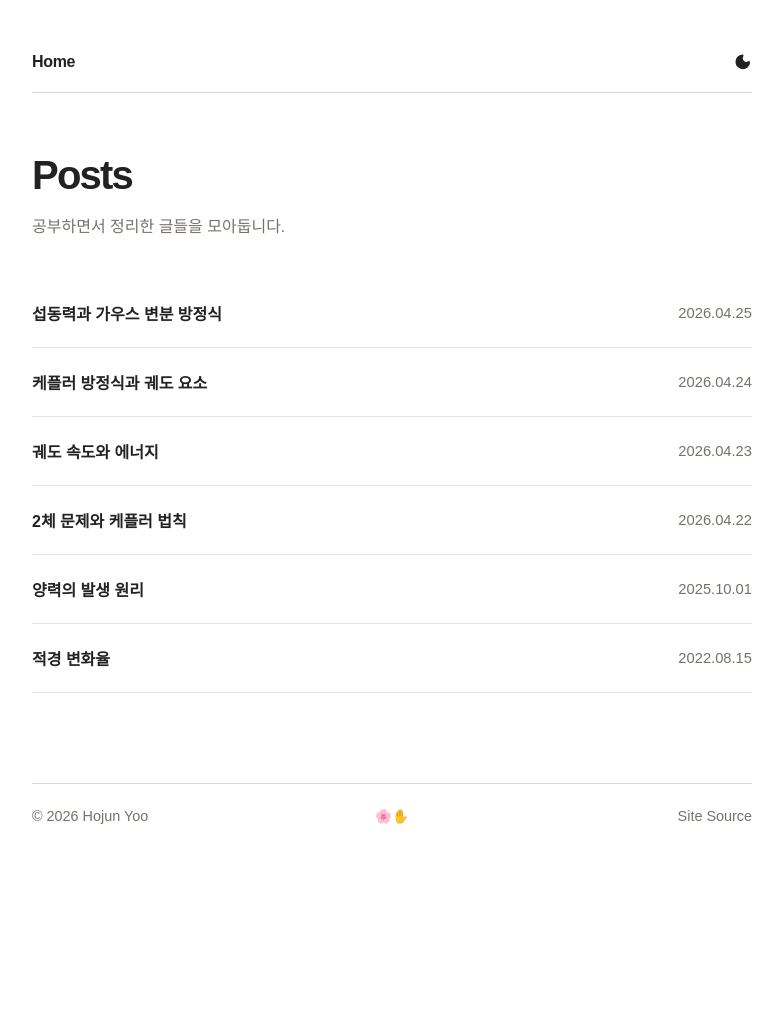
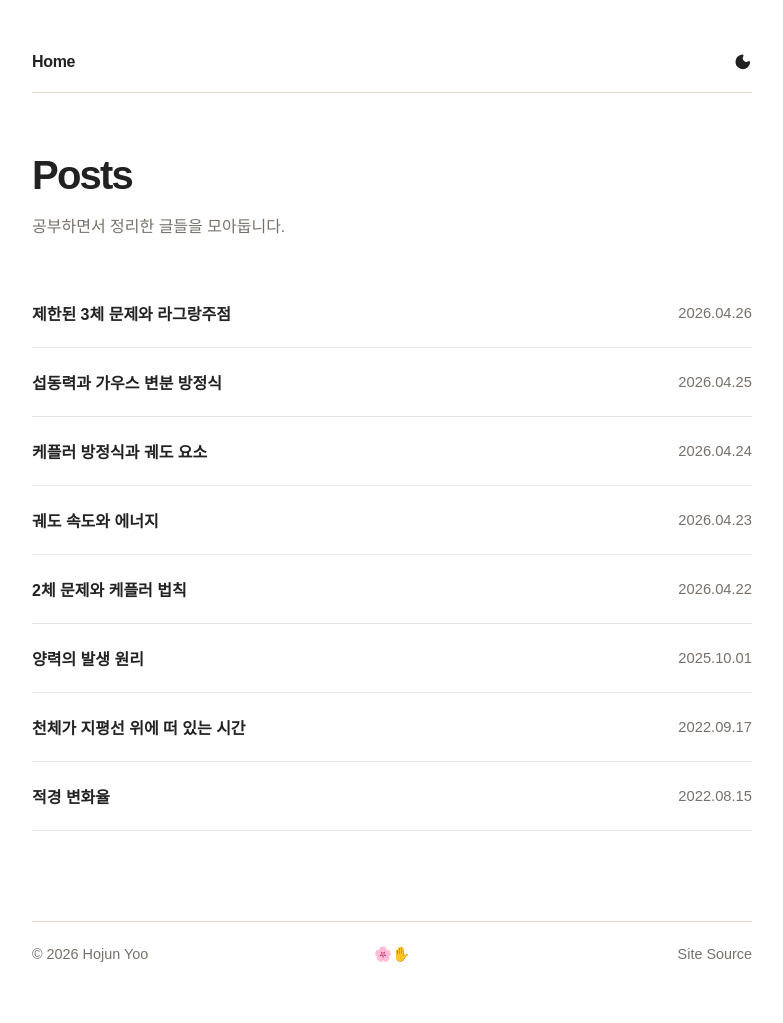
Before and after one commit to shami-momo/shami-momo.github.io, a Jekyll site: the page built from posts.md, in a window 1280 px wide. Shown: the whole page, without its empty margins (248-1031 px from the left). Built offline with Jekyll 4.4.1, drawn with Linux system fonts in a browser that asks for light colours; some web fonts are replaced; before the commit the page ends 900 px from its top, so only the background shows below that.

```diff
--- a/_layouts/default.html
+++ b/_layouts/default.html
@@ -82,23 +82,9 @@
     <footer class="footer">
       <span>© {{ site.time | date: "%Y" }} {{ site.title }}</span>
 
-      <span class="subculture-easter-egg">
-        <a
-          class="subculture-link"
-          href="{{ '/anime/' | relative_url }}"
-          aria-label="애니메이션 페이지"
-        >
-          🌸✋
-        </a>
-
-        <span
-          class="subculture-message"
-          role="status"
-          aria-hidden="true"
-        >
-          이걸 클릭하다니 이상해!
-        </span>
-      </span>
+      <button class="tadashikunai" type="button">
+        🌸✋
+      </button>
 
       <a
         class="site-copyright"
@@ -210,18 +196,33 @@
       });
     })();
 
-    const subcultureLink = document.querySelector(".subculture-link");
-    const subcultureMessage = document.querySelector(".subculture-message");
+    const ANIME_URL = "{{ '/anime/' | relative_url }}";
+    const PASSWORD_HASH = "5fd0ddd64b4a3992b2f1834e0db26007393acd8c40b0ad93477a779e97b612cb";
 
-    subcultureLink?.addEventListener("click", (event) => {
-      if (!subcultureMessage || subcultureMessage.classList.contains("is-visible")) {
+    const easterEggButton = document.querySelector(".tadashikunai");
+
+    async function sha256(value) {
+      const data = new TextEncoder().encode(value);
+      const hash = await crypto.subtle.digest("SHA-256", data);
+
+      return [...new Uint8Array(hash)]
+        .map((byte) => byte.toString(16).padStart(2, "0"))
+        .join("");
+    }
+
+    easterEggButton?.addEventListener("click", async () => {
+      const password = window.prompt("병을 구우면 【   】가 돼!");
+
+      if (password === null) return;
+
+      const passwordHash = await sha256(password);
+
+      if (passwordHash === PASSWORD_HASH) {
+        window.location.assign(ANIME_URL);
         return;
       }
 
-      event.preventDefault();
-
-      subcultureMessage.classList.add("is-visible");
-      subcultureMessage.setAttribute("aria-hidden", "false");
+      window.alert("틀려버렸어...");
     });
   </script>
 </body>
--- /dev/null
+++ b/_posts/2022-09-17-star.md
@@ -0,0 +1,32 @@
+---
+layout: post
+title: "천체가 지평선 위에 떠 있는 시간"
+date: 2022-09-17
+tags: [지구과학2]
+---
+**천체가 지평선 위에 떠 있는 시간**은 어떻게 구할 수 있을까? 아래와 같은 간단한 기하를 통해 이 시간이 **위도와 적위**에 의존하는 간단한 함수임을 알 수 있다.
+
+<figure>
+  <img src="{{ '/assets/images/posts/2022-09-17-star/sphere.webp' | relative_url }}">
+</figure>
+먼저 왼쪽 그림을 보자. 이때 임의의 천체의 일주권은 하늘색 원과 같다. 천구를 반지름이 1인 구로 생각하고 천체의 적위를 $\delta$, 지역의 위도를 $\varphi$라 하면, 지평선과 일주권이 만나는 두 점을 이은 직선, 그리고 지평선의 반지름이 이루는 삼각형의 높이는 $\frac{\sin\delta}{\cos\varphi}$이다. 이제 일주권이 나타내는 원에서 이어서 살펴보자.
+
+이제 오른쪽 그림을 보면 일주권에서의 삼각형의 높이가 $\sin\delta\tan\varphi$임을 알 수 있고, 따라서
+
+$$\cos\alpha=\tan\varphi\tan\delta$$
+
+가 된다. 이때 우리가 구하고자 하는 **천체가 지평선 위에 떠 있는 부분만큼의 각도**는 $2\pi-2\alpha$이다. 여기서 천체의 일주 각속도가 $(2\pi/24\mathrm{h})$이므로, 천체가 지평선 위에 떠 있는 시간은
+
+$$T=\frac{24}{2\pi}(2\pi-2\alpha)=\frac{24}{\pi}(\pi-\alpha)$$
+
+가 된다. 따라서 천체가 지평선 위에 떠 있는 시간은
+
+$$T=24-\frac{24}{\pi}\arccos\left(\tan\varphi\tan\delta\right)\;\left[\mathrm{h}\right]$$
+
+임을 알 수 있다. 이를 그래프로 그리면 임의의 위도 $\varphi$에서
+
+<figure>
+  <img src="{{ '/assets/images/posts/2022-09-17-star/graph.webp' | relative_url }}">
+</figure>
+
+요렇게 나온다. 예쁜 대칭이다.
--- /dev/null
+++ b/_posts/2026-04-26-lagrangian.md
@@ -0,0 +1,72 @@
+---
+layout: post
+title: "제한된 3체 문제와 라그랑주점"
+date: 2026-04-26
+tags: [태양계천문학, 궤도역학]
+---
+
+## 제한된 3체 문제
+$m_2$의 질량을 가지는 천체를 정규화해 다음의 파라미터를 도입한다.
+
+$$\bar{\mu}=\frac{m_2}{m_1+m_2}$$
+
+그러면 우리는 $m_1$과 $m_2$의 질량을 가지는 두 천체에 대해 $\mu_1=1-\bar{\mu}$와 $\mu_2=\bar{\mu}$로 쓸 수 있다. 그러면 이 계에 놓인 임의의 제3의 천체의 관성좌표계 $P(\xi,\eta,\zeta)$에서의 운동방정식은 다음과 같다.
+
+$$\begin{aligned} \ddot{\xi} &= \mu_1\frac{\xi_1-\xi}{r_1^3}+\mu_2\frac{\xi_2-\xi}{r_2^3} \\ \ddot{\eta} &= \mu_1\frac{\eta_1-\eta}{r_1^3}+\mu_2\frac{\eta_2-\eta}{r_2^3} \\ \ddot{\zeta} &= \mu_1\frac{\zeta_1-\zeta}{r_1^3}+\mu_2\frac{\zeta_2-\zeta}{r_2^3} \end{aligned}$$
+
+이는 각 축방향으로의 만유인력을 고려한 것이다. 이때 $r_1$과 $r_2$는 $P$로부터 각 천체까지의 거리이다.
+
+$$\begin{aligned} r_1^2 &= (\xi_1-\xi)^2+(\eta_1-\eta)^2+(\zeta_1-\zeta)^2 \\ r_2^2 &= (\xi_2-\xi)^2+(\eta_2-\eta)^2+(\zeta_2-\zeta)^2 \end{aligned}$$
+
+이때, 질량중심의 정의에 따라 $m_1$ 천체로부터 질량중심까지의 거리, 그리고 $m_2$ 천체로부터 질량중심까지의 거리를 각각 $\mu_2$와 $\mu_1$으로 놓는 것에는 문제가 없어보인다. 그러면 이를 고려해 질량중심을 원점으로 하는 회전 좌표계 $P(x,y,z)$를 도입해, $m_1$과 $m_2$ 천체를 각각 $(-\mu_2,0,0)$, $(\mu_1,0,0)$에 두자.
+
+회전좌표계가 두 천체를 항상 x축 위의 고정된 위치에 보이게 하려면, 관성좌표계에 대해 두 천체의 공전 각속도 $n$에 대해 똑같이 $nt$만큼 회전시켜야 한다. 그러면 앞서 살펴본 관성좌표계 $P(\xi,\eta,\zeta)$는 회전좌표계 $P(x,y,z)$를 $nt$만큼 회전변환한 것으로 이해할 수 있다.
+
+$$\begin{bmatrix} \xi \\ \eta \\ \zeta \end{bmatrix} = \begin{bmatrix} \cos nt & -\sin nt & 0 \\ \sin nt & \cos nt & 0 \\ 0 & 0 & 1 \end{bmatrix} \begin{bmatrix} x \\ y \\ z \end{bmatrix}$$
+
+이를 두번 미분하면 다음과 같다. 단순한 곱의 미분과 행렬의 덧셈이므로 과정은 생략한다.
+
+$$\begin{bmatrix} \ddot{\xi} \\ \ddot{\eta} \\ \ddot{\zeta} \end{bmatrix} = \begin{bmatrix} \cos nt & -\sin nt & 0 \\ \sin nt & \cos nt & 0 \\ 0 & 0 & 1 \end{bmatrix} \begin{bmatrix} \ddot{x}-2n\dot{y}-n^2x \\ \ddot{y}+2n\dot{x}-n^2y \\ \ddot{z} \end{bmatrix}$$
+
+우변을 보면, 기존의 $\ddot{x}$등의 항에 추가적으로 뭔가 붙은 것을 알 수 있다. 먼저 $2n\dot{y}$꼴로 되어있는 것은 코리올리 가속도와 관련된 항이고, $n^2x$꼴로 되어있는 것은 구심가속도와 관련된 항이다. 이를 앞서 살펴본 관성좌표계에서의 운동방정식과 연립하면 다음을 얻는다.
+
+$$\begin{aligned} \ddot{x}-2n\dot{y}-n^2x &= -\left(\mu_1\frac{x+\mu_2}{r_1^3}+\mu_2\frac{x-\mu_1}{r_2^3}\right) \\ \ddot{y}+2n\dot{x}-n^2y &= -\left(\frac{\mu_1}{r_1^3}+\frac{\mu_2}{r_2^3}\right)y \\ \ddot{z} &= -\left(\frac{\mu_1}{r_1^3}+\frac{\mu_2}{r_2^3}\right)z \end{aligned}$$
+
+다시 정리하여,
+
+$$\begin{aligned} \ddot{x}-2n\dot{y} &= -\left(\mu_1\frac{x+\mu_2}{r_1^3}+\mu_2\frac{x-\mu_1}{r_2^3}-n^2x\right) \\ \ddot{y}+2n\dot{x} &= -\left(\frac{\mu_1}{r_1^3}+\frac{\mu_2}{r_2^3} -n^2\right)y \\ \ddot{z} &= -\left(\frac{\mu_1}{r_1^3}+\frac{\mu_2}{r_2^3}\right)z \end{aligned}$$
+
+이 식들의 우변을 각각 $U$라는 스칼라 함수의 $x$, $y$, $z$에 대한 편미분으로 두자. 즉,
+
+$$\begin{aligned} \ddot{x}-2n\dot{y} &= \pdv{U}{x} \\ \ddot{y}+2n\dot{x} &= \pdv{U}{y} \\ \ddot{z} &= \pdv{U}{z} \end{aligned}$$
+
+이때, 이 $U$를 **유효 퍼텐셜**(effective potential)이라 하고 그 값은 다음과 같다.
+
+$$U=\frac{1}{2}n^2(x^2+y^2)+\frac{\mu_1}{r_1}+\frac{\mu_2}{r_2}$$
+
+이 값은 에너지에 해당하는 값이긴 하나, 2체 문제에서와 달리 보존되지 않는 값이다.
+
+## 야코비 상수
+앞서 살펴본 식의 양변에 각각 $\dot{x}$, $\dot{y}$, $\dot{z}$를 곱해보자.
+
+$$\begin{aligned} (\ddot{x}-2n\dot{y})\cdot\dot{x} &= \pdv{U}{x}\cdot\dot{x} \\ (\ddot{y}+2n\dot{x})\cdot\dot{y} &= \pdv{U}{y}\cdot\dot{y} \\ \ddot{z}\cdot\dot{z} &= \pdv{U}{z}\cdot\dot{z} \end{aligned}$$
+
+그리고 세 식을 전부 더한다.
+
+$$\dot{x}\ddot{x}+\dot{y}\ddot{y}+\dot{z}\ddot{z}=\pdv{U}{x}\pdv{x}{t}+\pdv{U}{y}\pdv{y}{t}+\pdv{U}{z}\pdv{z}{t}=\odv{U}{t}$$
+
+양변을 적분해보자.
+
+$$\frac{1}{2}\left(\dot{x}^2+\dot{y}^2+\dot{z}^2\right)=\frac{1}{2}V^2=U+\mathrm{const.}$$
+
+정리하면 다음과 같은 중요한 식을 얻는다.
+
+$$V^2 = 2U - C_J \ge 0$$
+
+여기서 $C_J$는 **야코비 상수**라 하며, 그 값은 다음과 같고 그 값은 일정하다.
+
+$$C_J = n(x^2+y^2)+2\left(\frac{\mu_1}{r_1}+\frac{\mu_2}{r_2}\right)-V^2$$
+
+즉, 에너지 보존과 같이 쓸만한 상수값을 찾아냈다! 또한, $V^2$은 0보다 크거나 같으므로 $2U \ge C_J$가 되는데, 이는 곧 천체의 유효 퍼텐셜 값이 특정 값 이상으로 제한된다는 것을 의미한다. 다시 말해 천체가 존재할 수 있는 위치는 특정 $C_J$에 의해 정해진다는 것이다. 특히 $2U = C_J$는 $V=0$임을 의미하며, 천체가 존재할 수 있는 위치 범위의 경계면인 영속도 곡면을 의미한다.
+
+## 티세랑 파라미터
--- a/assets/css/anime.css
+++ b/assets/css/anime.css
@@ -189,7 +189,7 @@
 .anime-year {
   color: var(--muted);
   font-size: 0.84rem;
-  font-weight: 600;
+  font-weight: 700;
   font-variant-numeric: tabular-nums;
 }
 
--- a/assets/css/common.css
+++ b/assets/css/common.css
@@ -190,13 +190,7 @@ main {
   font-size: 0.9rem;
 }
 
-.subculture-easter-egg {
-  position: relative;
-  display: inline-grid;
-  place-items: center;
-}
-
-.subculture-link {
+.tadashikunai {
   display: inline-grid;
   place-items: center;
   font-size: 0.85rem;
@@ -204,34 +198,18 @@ main {
   transition: transform 0.24s ease;
 }
 
-.subculture-link:hover {
-  transform: scale(1.2);
+.tadashikunai:hover {
+  transform: scale(1.1);
   text-decoration: none;
 }
 
-.subculture-message {
-  position: absolute;
-  bottom: calc(100% + 0.75rem);
-  left: 50%;
-  z-index: 1;
-  padding: 0.45rem 0.65rem;
-  border: 1px solid var(--line);
-  border-radius: 0.55rem;
-  background: var(--bg);
-  color: var(--text);
-  font-size: 0.85rem;
-  white-space: nowrap;
-  pointer-events: none;
-  opacity: 0;
-  transform: translate(-50%, 0.3rem);
-  transition:
-    opacity 0.24s ease,
-    transform 0.24s ease;
-}
-
-.subculture-message.is-visible {
-  opacity: 1;
-  transform: translate(-50%, 0);
+button.tadashikunai {
+  padding: 0;
+  border: 0;
+  background: none;
+  color: inherit;
+  font: inherit;
+  cursor: pointer;
 }
 
 .site-copyright {
--- a/assets/css/travel.css
+++ b/assets/css/travel.css
@@ -336,6 +336,8 @@ body.is-popup-open {
   color: var(--muted);
   cursor: pointer;
   -webkit-tap-highlight-color: transparent;
+  transition: color 0.16s ease, background-color 0.16s ease;
+
 }
 
 .travel-popup-close:hover {
@@ -354,18 +356,18 @@ body.is-popup-open {
   flex: 1 1 auto;
   min-height: 0;
   overflow-y: auto;
-  padding: 0 1.5rem;
+  padding: 0 1.5rem 0.95rem;
   overscroll-behavior: contain;
-}
-
-.travel-popup-list .travel-year-section {
-  grid-template-columns: 4rem minmax(0, 1fr);
-  gap: 1rem;
 }
 
 .travel-popup-list .travel-year-section:first-child {
   padding-top: 0;
   border-top: 0;
+}
+
+.travel-popup-list .travel-year-section:last-child {
+  padding-bottom: 0;
+  border-bottom: 0;
 }
 
 
```
Also changed, not shown: snu.md (+2 -3 lines), assets/images/posts/2022-09-17-star/graph.webp (added), assets/images/posts/2022-09-17-star/sphere.webp (added).
